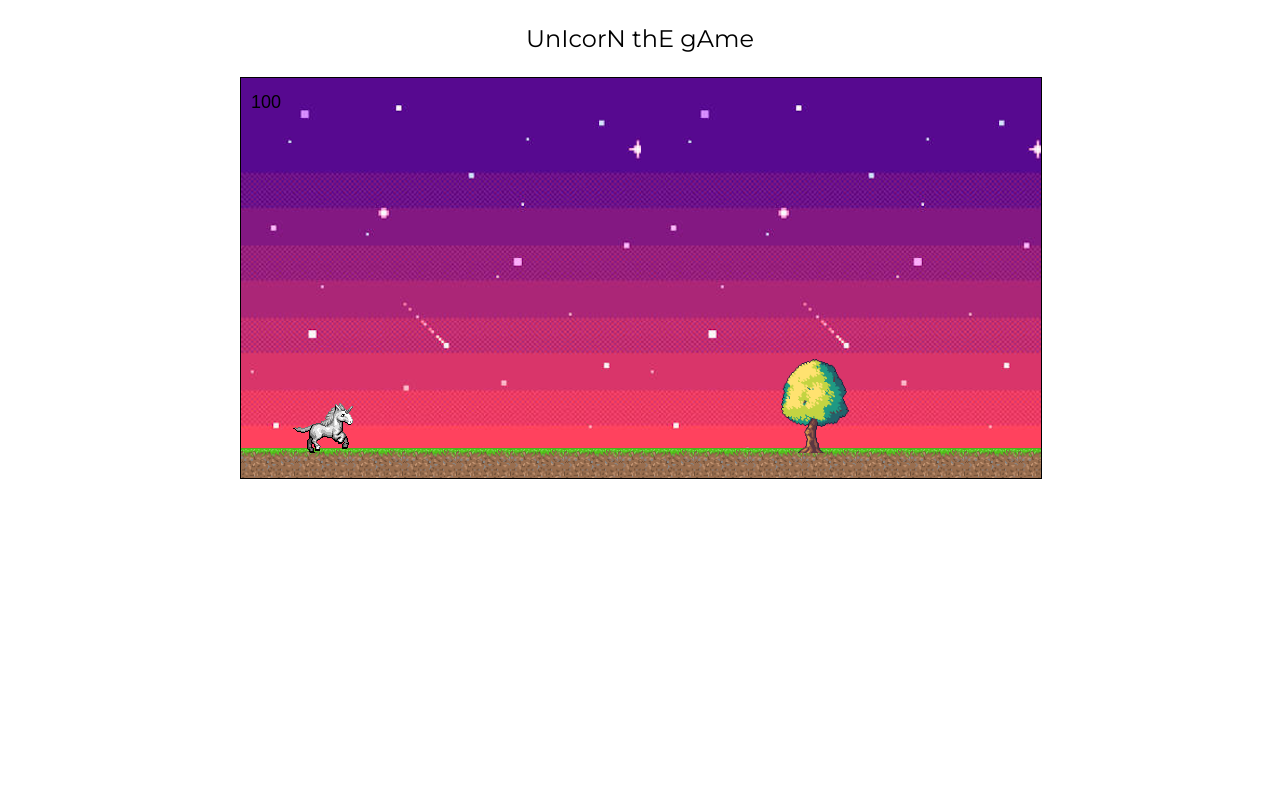
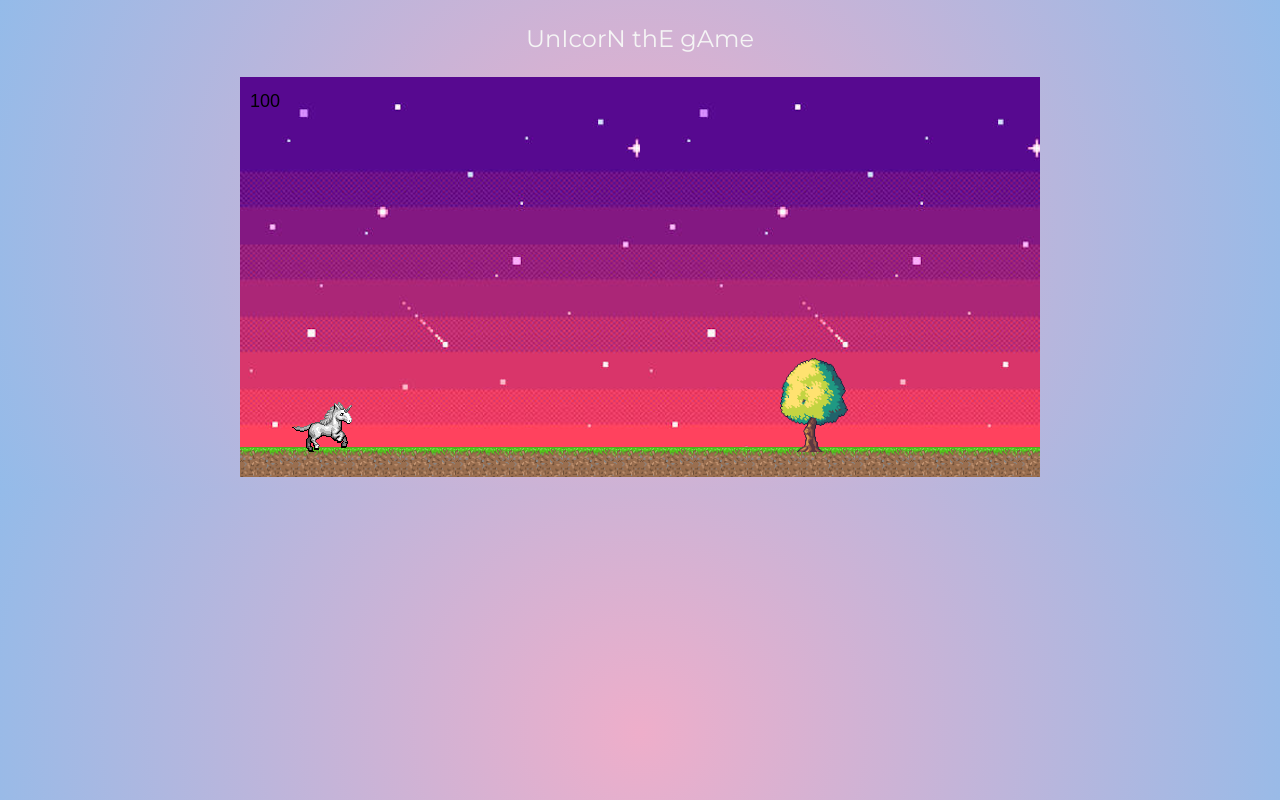
Before and after one commit to balintkemeny/unicorn-the-game-basic, a plain HTML site: page static/index.html in a window 1280 px wide. Drawn offline with Linux system fonts and the light colour scheme.

Commit message:
Remove styling from html

```diff
--- a/static/css/styles.css
+++ b/static/css/styles.css
@@ -1,3 +1,8 @@
+body {
+    background: rgb(238,174,202);
+    background: radial-gradient(circle, rgba(238,174,202,1) 0%, rgba(148,187,233,1) 100%);
+}
+
 #container {
     width: 800px;
     margin: 0 auto;
@@ -7,4 +12,5 @@ p {
     text-align: center;
     font-size: 24px;
     font-family: 'Montserrat', sans-serif;
+    color: whitesmoke;
 }
--- a/static/index.html
+++ b/static/index.html
@@ -11,7 +11,7 @@
 <body>
     <div id="container">
         <p>UnIcorN thE gAme</p>
-        <canvas style="border:1px solid black"></canvas>
+        <canvas></canvas>
         <script src="/script.js"></script>
     </div>
 </body>
```
